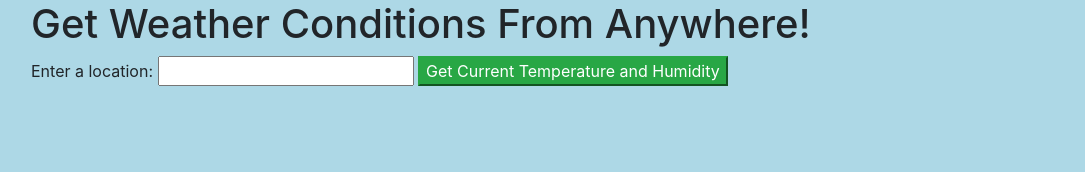
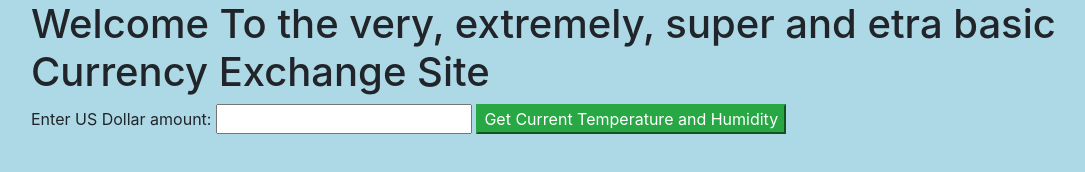
Before and after one commit to glenbuck503/currency-exchange, a website built with webpack: page src/index.html in a window 1280 px wide. Shown: the whole page, without its empty margins (54-1139 px from the left). Built offline with nearby package versions, Linux system fonts and the light colour scheme.

Commit message:
add currency-service.js page

```diff
--- a/src/index.html
+++ b/src/index.html
@@ -1,12 +1,12 @@
 <html lang="en-US">
 <head>
-  <title>Weather</title>
+  <title>Currency Exchange</title>
 </head>
 <body>
   <div class="container">
-    <h1>Get Weather Conditions From Anywhere!</h1>
+    <h1>Welcome To the very, extremely, super and etra basic Currency Exchange Site </h1>
 
-    <label for="location">Enter a location:</label>
+    <label for="location">Enter US Dollar amount:</label>
     <input id="location" type="text">
     <button class="btn-success" id="weatherLocation">Get Current Temperature and Humidity</button>
     <br>
--- a/src/main.js
+++ b/src/main.js
@@ -33,7 +33,7 @@ $(document).ready(function() {
   });
 });
 
-change
+
 
 
 
```
Also changed, not shown: src/currency-service.js (renamed from src/weather-service-zip.js).
